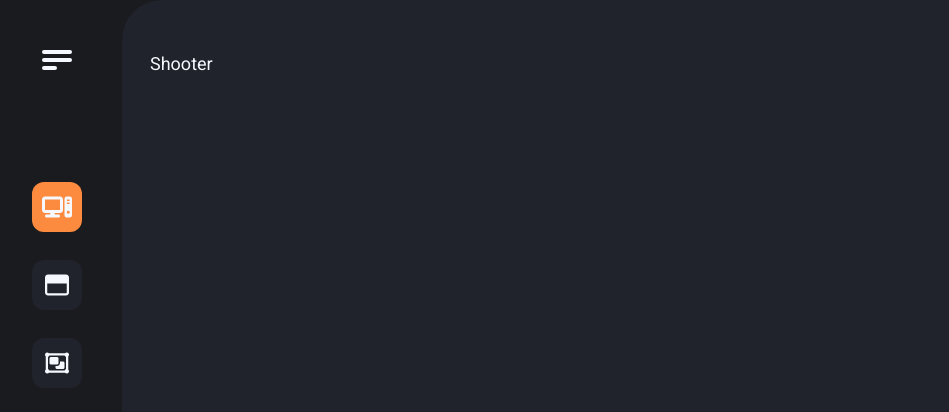
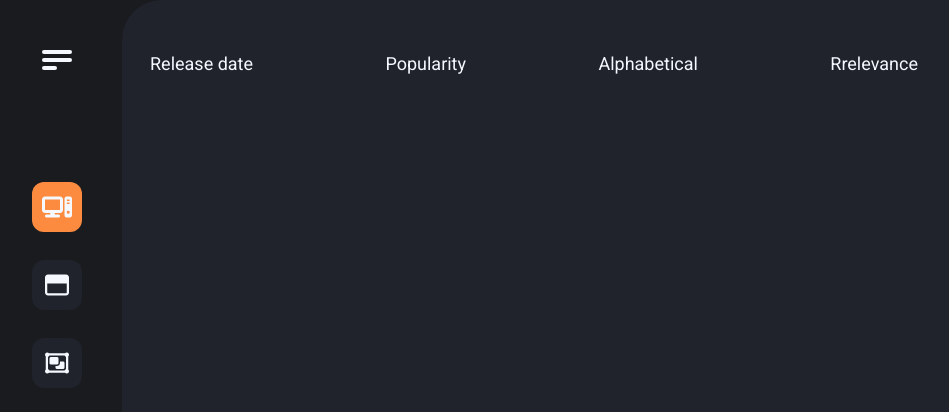
Before and after one commit to antoncherednichenko/find-ftp-game, a Vue app: page / in a window 1280 px wide. Shown: the top 412 px of the page, without its empty margins (18-967 px from the left). Built offline with nearby package versions, Linux system fonts and the light colour scheme; what @tailwindcss/postcss7-compat would draw is missing.

Commit message:
add sort menu

```diff
--- a/src/components/Filter/Filter.vue
+++ b/src/components/Filter/Filter.vue
@@ -1,7 +1,7 @@
 <template>
     <div class="w-full">
         <div class="w-full max-w-screen-md flex justify-between items- py-50px">
-            <WhiteLink>Shooter</WhiteLink>
+            <WhiteLink v-for="e in filterList" :key="e.id">{{ e.title }}</WhiteLink>
         </div>
     </div>
 </template>
@@ -12,6 +12,9 @@ import WhiteLink from '@/ui/WhiteLink/WhiteLink.vue'
 export default {
     components: {
         WhiteLink
+    },
+    computed: {
+        filterList() { return this.$store.state?.filter?.sortList }
     }
 }
 </script>
--- a/src/components/Filter/filterStore.js
+++ b/src/components/Filter/filterStore.js
@@ -1,7 +1,7 @@
-export default filterStore = {
+const filterStore = {
     namespaced: true,
     state: {
-        filterList: [
+        ganreList: [
             'shooter',
             'mmorpg',
             'strategy',
@@ -47,6 +47,12 @@ export default filterStore = {
             'low-spec',
             'tower-defense',
             'horror',
+        ],
+        sortList: [
+            { id: 'release-date', title: 'Release date'},
+            { id: 'popularity', title: 'Popularity'},
+            { id: 'alphabetical', title: 'Alphabetical'},
+            { id: 'relevance', title: 'Rrelevance'},
         ]
     },
     mutations: {
@@ -56,3 +62,5 @@ export default filterStore = {
 
     }
 }
+
+export default filterStore
--- a/src/store/index.js
+++ b/src/store/index.js
@@ -1,5 +1,7 @@
 import Vue from 'vue'
 import Vuex from 'vuex'
+
+import filterStore from '../components/Filter/filterStore'
 
 Vue.use(Vuex)
 
@@ -11,5 +13,6 @@ export default new Vuex.Store({
   actions: {
   },
   modules: {
+    filter: filterStore
   }
 })
```
